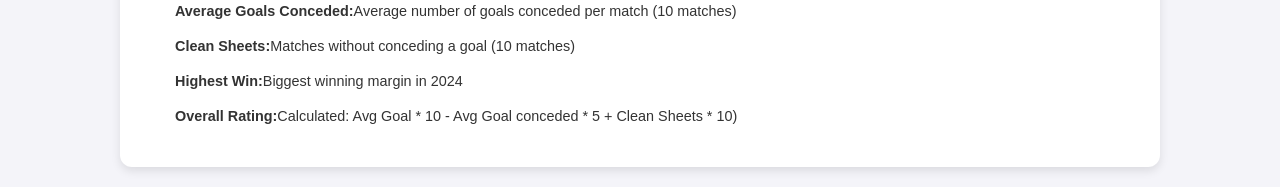
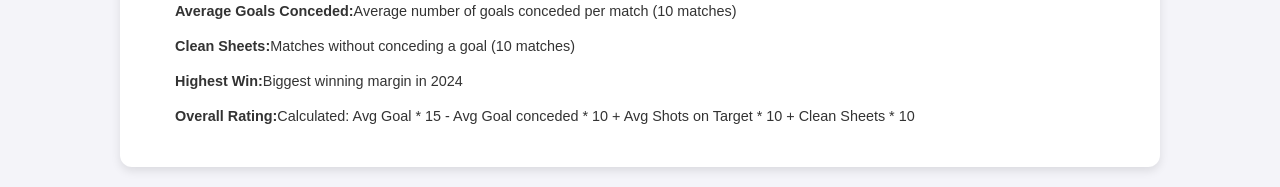
Before and after one commit to LinusPiorkowsky/FS-Bundesliga, a Flask app: template Templates/team_insights.html in a window 1280 px wide. Shown: the part 1280-1467 px from the top of the page. Run offline with Flask 3, Linux system fonts and the light colour scheme; the template is opened without the code that fills it, so the values that code supplies are empty; parts of the project's set-up code (start-up, migrations or seed data) failed here and were passed over.

Commit message:
Performace logic adjustement

```diff
--- a/Templates/team_insights.html
+++ b/Templates/team_insights.html
@@ -129,7 +129,7 @@
                 <li><strong>Average Goals Conceded:</strong> Average number of goals conceded per match (10 matches)</li>
                 <li><strong>Clean Sheets:</strong> Matches without conceding a goal (10 matches)</li>
                 <li><strong>Highest Win:</strong> Biggest winning margin in 2024</li>
-                <li><strong>Overall Rating:</strong> Calculated: Avg Goal * 10 - Avg Goal conceded * 5 + Clean Sheets * 10)</li>
+                <li><strong>Overall Rating:</strong> Calculated: Avg Goal * 15 - Avg Goal conceded * 10 + Avg Shots on Target * 10 + Clean Sheets * 10</li>
             </ul>
         </div>
     </div>
--- a/app.py
+++ b/app.py
@@ -635,7 +635,7 @@ def get_team_insights(team_name):
     highest_win_detail = f"{highest_win_score} vs {highest_win_opponent}"
 
     # Overall rating
-    rating = round((avg_goals_scored * 10 - avg_goals_conceded * 5 + clean_sheets * 10), 2)
+    rating = round((avg_goals_scored * 15 + total_shots_on_target * 10 - avg_goals_conceded * 20 + clean_sheets * 7), 2)
     rating = min(max(int(rating), 1), 100)
 
     return {
```
